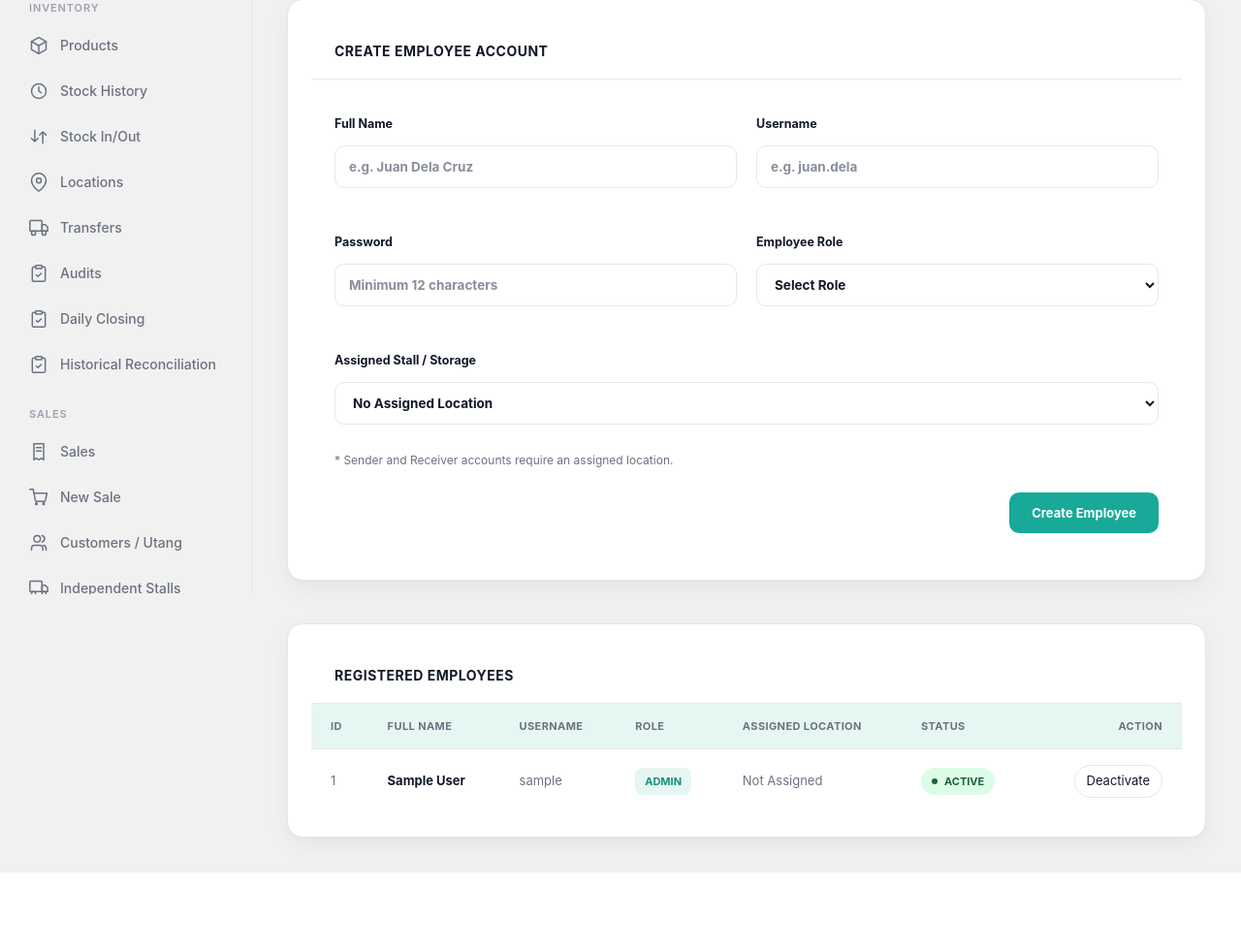
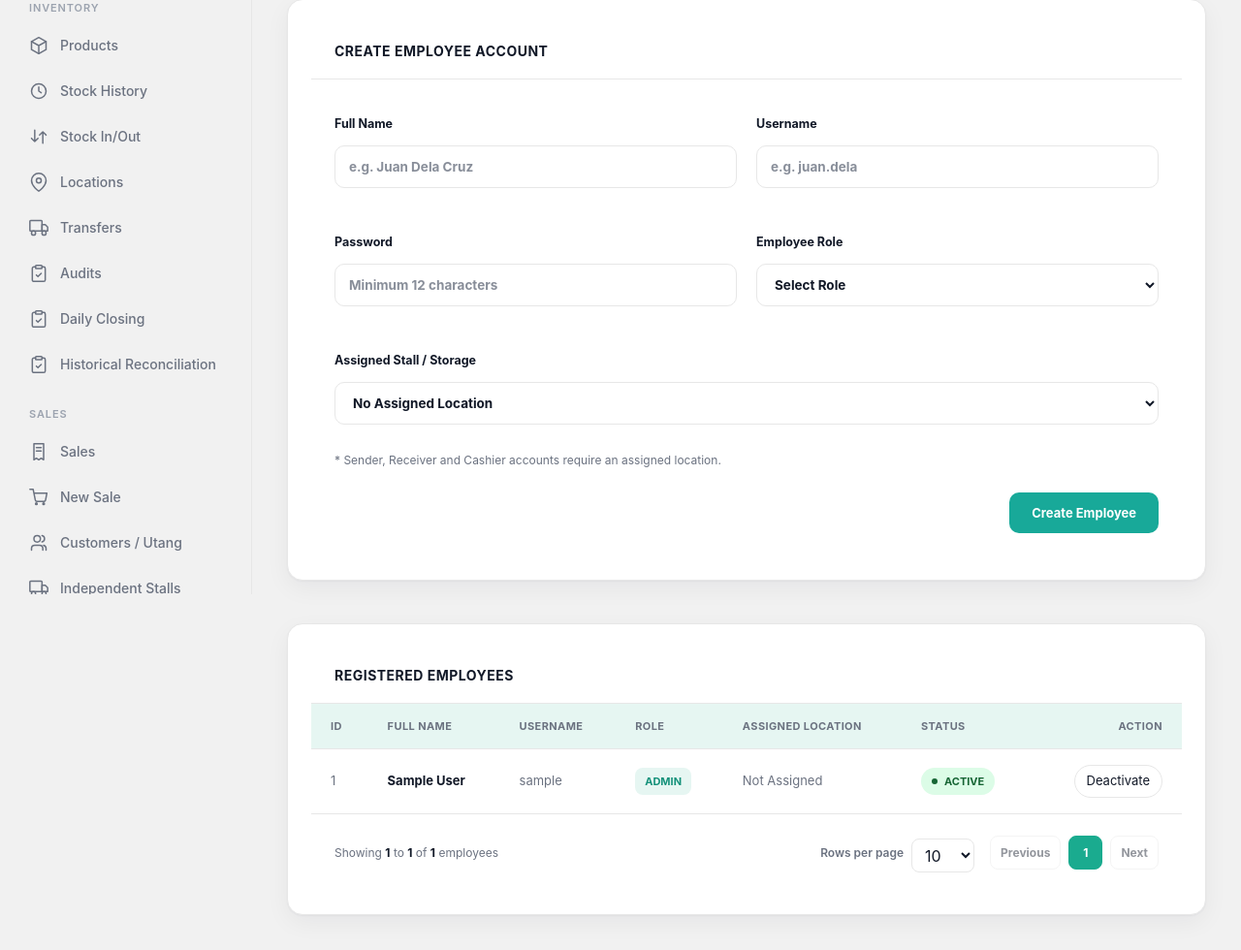
Before and after one commit to Jireh021426/SmartStock, a Spring Boot app: page /employees in a window 1280 px wide. Shown: the part 187-1167 px from the top of the page at 97% size. Before the commit the page ends 1087 px from the top, so only its background shows below. Run offline with Spring Boot 4, Linux system fonts and the light colour scheme; the visitor is signed in with stand-in values (Sample User, id 1); data that the repository does not hold is empty; some of the project's set-up classes (security, data sources, template engines, error pages and the like) are left out, and stand-ins take their place; database files in the repository are not loaded; some libraries are stand-ins or nearby versions.

Commit message:
feat: implement server-side pagination for employee management with UI updates

```diff
--- a/src/main/java/com/smartstock/controller/EmployeeController.java
+++ b/src/main/java/com/smartstock/controller/EmployeeController.java
@@ -1,10 +1,15 @@
 
 package com.smartstock.controller;
 
+import com.smartstock.model.Employee;
 import com.smartstock.model.EmployeeRole;
 import com.smartstock.repository.StockLocationRepository;
 import com.smartstock.service.EmployeeService;
 
+import org.springframework.data.domain.Page;
+import org.springframework.data.domain.PageRequest;
+import org.springframework.data.domain.Pageable;
+import org.springframework.data.domain.Sort;
 import org.springframework.security.access.prepost.PreAuthorize;
 import org.springframework.security.core.Authentication;
 import org.springframework.stereotype.Controller;
@@ -14,6 +19,9 @@ import org.springframework.web.bind.annotation.PostMapping;
 import org.springframework.web.bind.annotation.RequestMapping;
 import org.springframework.web.bind.annotation.RequestParam;
 import org.springframework.web.servlet.mvc.support.RedirectAttributes;
+
+import java.util.List;
+import java.util.stream.IntStream;
 
 @Controller
 @RequestMapping("/employees")
@@ -31,23 +39,55 @@ public class EmployeeController {
         this.locationRepository = locationRepository;
     }
 
+    private static final List<Integer> PAGE_SIZES = List.of(5, 10, 20, 50);
+
+    private static int allowedPageSize(int requestedSize) {
+        return PAGE_SIZES.contains(requestedSize) ? requestedSize : 10;
+    }
+
     @GetMapping
-    public String employees(Model model) {
+    public String employees(
+            @RequestParam(defaultValue = "0") int page,
+            @RequestParam(defaultValue = "10") int size,
+            Model model) {
 
-        model.addAttribute(
-                "employees",
-                employeeService.allEmployees()
-        );
+        int pageSize = allowedPageSize(size);
+        int safePage = Math.max(0, page);
 
-        model.addAttribute(
-                "locations",
-                locationRepository.findByActiveTrueOrderByNameAsc()
-        );
+        Sort sort = Sort.by(Sort.Order.asc("fullName"), Sort.Order.asc("id"));
+        Pageable pageable = PageRequest.of(safePage, pageSize, sort);
+        Page<Employee> employeePage = employeeService.pagedEmployees(pageable);
 
-        model.addAttribute(
-                "roles",
-                EmployeeRole.values()
-        );
+        // Invalid large page numbers return the last existing page.
+        if (employeePage.getTotalPages() > 0
+                && safePage >= employeePage.getTotalPages()) {
+            safePage = employeePage.getTotalPages() - 1;
+            employeePage = employeeService.pagedEmployees(
+                    PageRequest.of(safePage, pageSize, sort));
+        }
+
+        int totalPages = employeePage.getTotalPages();
+        long totalEmployees = employeePage.getTotalElements();
+        int windowStart = Math.max(0,
+                Math.min(safePage - 3, totalPages - 7));
+        int windowEnd = Math.min(totalPages, windowStart + 7);
+
+        model.addAttribute("employees", employeePage.getContent());
+        model.addAttribute("currentPage", safePage);
+        model.addAttribute("totalPages", totalPages);
+        model.addAttribute("totalEmployees", totalEmployees);
+        model.addAttribute("pageSize", pageSize);
+        model.addAttribute("pageSizes", PAGE_SIZES);
+        model.addAttribute("pageNumbers",
+                IntStream.range(windowStart, windowEnd).boxed().toList());
+        model.addAttribute("showingStart",
+                totalEmployees == 0 ? 0 : (long) safePage * pageSize + 1);
+        model.addAttribute("showingEnd",
+                Math.min(((long) safePage + 1) * pageSize, totalEmployees));
+
+        model.addAttribute("locations",
+                locationRepository.findByActiveTrueOrderByNameAsc());
+        model.addAttribute("roles", EmployeeRole.values());
 
         return "employees";
     }
@@ -88,6 +128,8 @@ public class EmployeeController {
     @PostMapping("/deactivate")
     public String deactivate(
             @RequestParam Long employeeId,
+            @RequestParam(defaultValue = "0") int page,
+            @RequestParam(defaultValue = "10") int size,
             Authentication authentication,
             RedirectAttributes redirect) {
 
@@ -115,12 +157,15 @@ public class EmployeeController {
             );
         }
 
-        return "redirect:/employees";
+        return "redirect:/employees?page=" + Math.max(0, page)
+                + "&size=" + allowedPageSize(size);
     }
 
     @PostMapping("/activate")
     public String activate(
             @RequestParam Long employeeId,
+            @RequestParam(defaultValue = "0") int page,
+            @RequestParam(defaultValue = "10") int size,
             RedirectAttributes redirect) {
 
         try {
@@ -138,6 +183,7 @@ public class EmployeeController {
             );
         }
 
-        return "redirect:/employees";
+        return "redirect:/employees?page=" + Math.max(0, page)
+                + "&size=" + allowedPageSize(size);
     }
 }
--- a/src/main/resources/static/css/employees.css
+++ b/src/main/resources/static/css/employees.css
@@ -435,3 +435,108 @@ main.employees-page {
         width: 100%;
     }
 }
+
+/* Employee pagination — scoped to avoid leaking into other screens */
+.employees-page .employees-pagination {
+    display: flex;
+    align-items: center;
+    justify-content: space-between;
+    flex-wrap: wrap;
+    gap: 16px;
+    padding: 18px 24px;
+    border-top: 1px solid var(--line);
+}
+
+.employees-page .pagination-info {
+    color: var(--muted);
+    font-size: 12px;
+}
+
+.employees-page .pagination-info strong {
+    color: var(--ink);
+}
+
+.employees-page .pagination-controls,
+.employees-page .pagination-size-form {
+    display: flex;
+    align-items: center;
+    flex-wrap: wrap;
+    gap: 8px;
+}
+
+.employees-page .pagination-size-form {
+    margin-right: 8px;
+}
+
+.employees-page .pagination-size-form label {
+    color: var(--muted);
+    font-size: 12px;
+    white-space: nowrap;
+}
+
+.employees-page .pagination-size-form select {
+    width: auto;
+    min-width: 65px;
+    height: 35px;
+    padding: 6px 9px;
+    border: 1px solid var(--line);
+    border-radius: 8px;
+    background: var(--card);
+    color: var(--ink);
+    font-family: inherit;
+}
+
+.employees-page .page-button {
+    display: inline-flex;
+    align-items: center;
+    justify-content: center;
+    min-width: 35px;
+    min-height: 35px;
+    padding: 7px 10px;
+    border: 1px solid var(--line);
+    border-radius: 8px;
+    background: var(--card);
+    color: var(--ink);
+    text-decoration: none;
+    font-size: 12px;
+    font-weight: 650;
+}
+
+.employees-page a.page-button:hover {
+    background: var(--teal-soft);
+    color: var(--teal-dark);
+}
+
+.employees-page .page-button.active {
+    border-color: var(--teal);
+    background: var(--teal);
+    color: #fff;
+}
+
+.employees-page .page-button.disabled {
+    opacity: 0.45;
+    cursor: default;
+}
+
+:root[data-theme="dark"] .employees-page .pagination-info strong {
+    color: #f8fafc;
+}
+
+:root[data-theme="dark"] .employees-page .pagination-size-form select,
+:root[data-theme="dark"] .employees-page .page-button:not(.active) {
+    background: #202c42;
+    color: #f8fafc;
+    border-color: #334155;
+}
+
+:root[data-theme="dark"] .employees-page .pagination-size-form select option {
+    background: #202c42;
+    color: #f8fafc;
+}
+
+@media (max-width: 650px) {
+    .employees-page .employees-pagination {
+        flex-direction: column;
+        align-items: flex-start;
+    }
+}
--- a/src/main/resources/templates/employees.html
+++ b/src/main/resources/templates/employees.html
@@ -95,7 +95,7 @@
             </div>
 
             <p class="form-hint">
-                * Sender and Receiver accounts require an assigned location.
+                * Sender, Receiver and Cashier accounts require an assigned location.
             </p>
 
             <div class="form-actions">
@@ -156,11 +156,14 @@
                             <form th:if="${employee.active}"
                                   th:action="@{/employees/deactivate}"
                                   method="post"
+                                  class="employee-status-form"
                                   style="display:inline;">
 
                                 <input type="hidden"
                                        name="employeeId"
                                        th:value="${employee.id}">
+                                <input type="hidden" name="page" th:value="${currentPage}">
+                                <input type="hidden" name="size" th:value="${pageSize}">
 
                                 <button type="submit"
                                         class="btn-action btn-deactivate">
@@ -171,11 +174,14 @@
                             <form th:unless="${employee.active}"
                                   th:action="@{/employees/activate}"
                                   method="post"
+                                  class="employee-status-form"
                                   style="display:inline;">
 
                                 <input type="hidden"
                                        name="employeeId"
                                        th:value="${employee.id}">
+                                <input type="hidden" name="page" th:value="${currentPage}">
+                                <input type="hidden" name="size" th:value="${pageSize}">
 
                                 <button type="submit"
                                         class="btn-action btn-activate">
@@ -193,6 +199,39 @@
                 </tbody>
             </table>
         </div>
+
+        <!-- Server-side employee pagination. The controller fetches one page only. -->
+        <nav class="employees-pagination" aria-label="Employee pages" th:if="${totalPages > 0}">
+            <div class="pagination-info">
+                Showing <strong th:text="${showingStart}">1</strong>
+                to <strong th:text="${showingEnd}">10</strong>
+                of <strong th:text="${totalEmployees}">10</strong> employees
+            </div>
+            <div class="pagination-controls">
+                <form method="get" th:action="@{/employees}" class="pagination-size-form">
+                    <label for="employee-page-size">Rows per page</label>
+                    <select id="employee-page-size" name="size" onchange="this.form.submit()" class="select">
+                        <option th:each="option : ${pageSizes}"
+                                th:value="${option}" th:text="${option}"
+                                th:selected="${option == pageSize}">10</option>
+                    </select>
+                </form>
+
+                <a th:if="${currentPage > 0}" th:href="@{/employees(page=0,size=${pageSize})}" class="page-button">First</a>
+                <a th:if="${currentPage > 0}" th:href="@{/employees(page=${currentPage - 1},size=${pageSize})}" class="page-button">Previous</a>
+                <span th:unless="${currentPage > 0}" class="page-button disabled">Previous</span>
+
+                <a th:each="pageNumber : ${pageNumbers}"
+                   th:href="@{/employees(page=${pageNumber},size=${pageSize})}"
+                   th:text="${pageNumber + 1}"
+                   th:classappend="${pageNumber == currentPage} ? ' active' : ''"
+                   class="page-button">1</a>
+
+                <a th:if="${currentPage < totalPages - 1}" th:href="@{/employees(page=${currentPage + 1},size=${pageSize})}" class="page-button">Next</a>
+                <a th:if="${currentPage < totalPages - 1}" th:href="@{/employees(page=${totalPages - 1},size=${pageSize})}" class="page-button">Last</a>
+                <span th:unless="${currentPage < totalPages - 1}" class="page-button disabled">Next</span>
+            </div>
+        </nav>
     </div>
 
 </main>
```
Also changed, not shown: src/main/java/com/smartstock/repository/EmployeeRepository.java (+7 -0 lines), src/main/java/com/smartstock/service/EmployeeService.java (+7 -0 lines), README-DAILY-CLOSING-HOTFIX.txt (added), README-EMPLOYEE-PAGINATION.txt (added), 1 other file.
